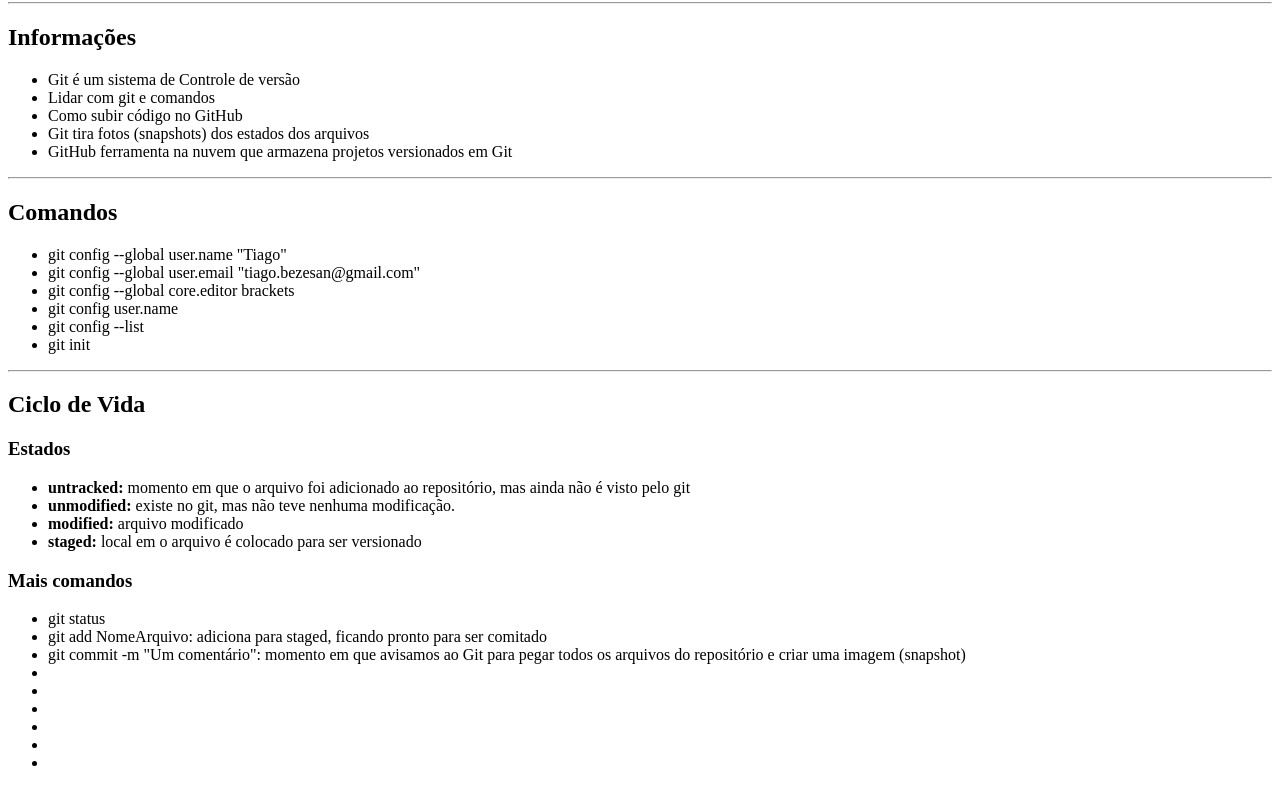
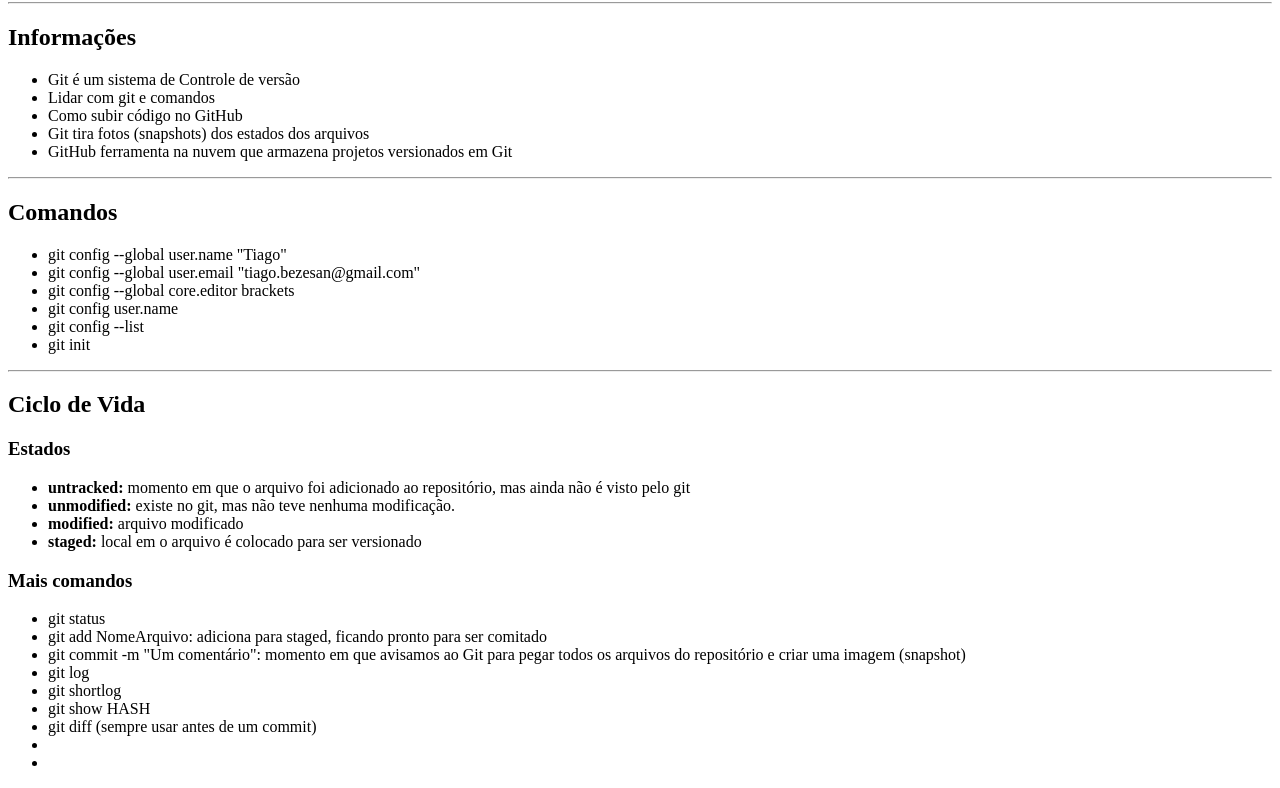
Before and after one commit to tiago-bsantos/teste-udemy, a plain HTML site: page index.html in a window 1280 px wide. Shown: the part 78-866 px from the top of the page. Drawn offline with Linux system fonts and the light colour scheme.

Commit message:
Edição dos arquivos

```diff
--- a/index.html
+++ b/index.html
@@ -41,10 +41,10 @@
     <li>git status</li>
     <li>git add NomeArquivo: adiciona para staged, ficando pronto para ser comitado</li>
     <li>git commit -m "Um comentário": momento em que avisamos ao Git para pegar todos os arquivos do repositório e criar uma imagem (snapshot)</li>
-    <li></li>
-    <li></li>
-    <li></li>
-    <li></li>
+    <li>git log</li>
+    <li>git shortlog</li>
+    <li>git show HASH</li>
+    <li>git diff (sempre usar antes de um commit)</li>
     <li></li>
     <li></li>
 </ul>
```
Also changed, not shown: 1 other file.
